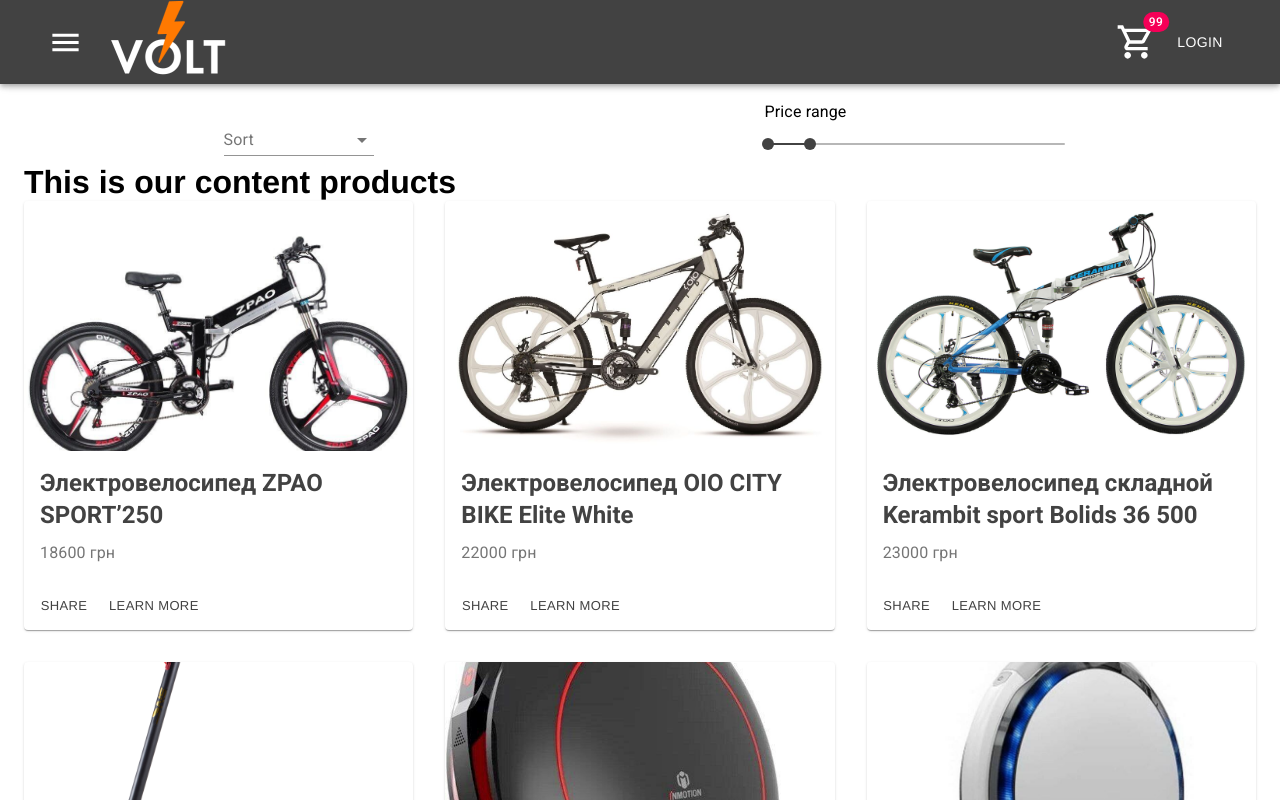
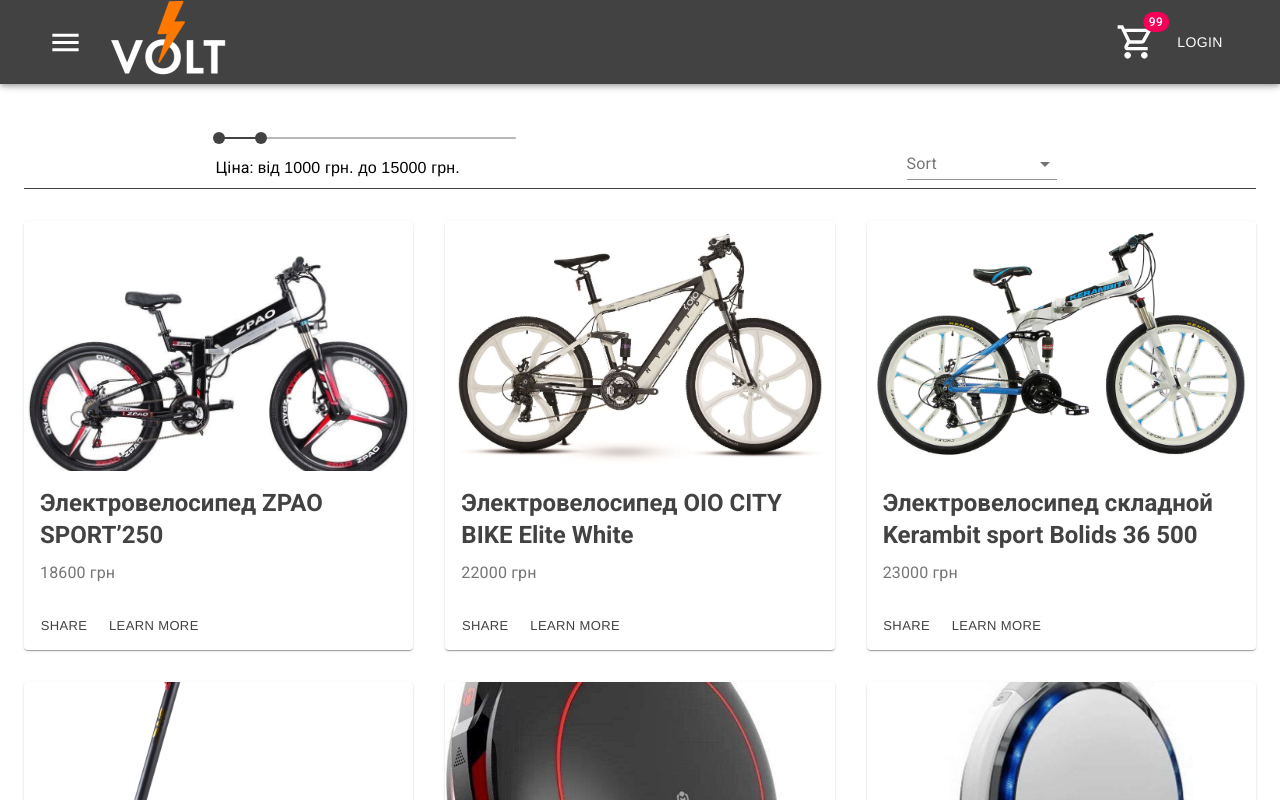
Before and after one commit to Sv-Shok/ReactStoreWithMaterialUI, a React (Create React App) app: page /products in a window 1280 px wide. Shown: the top 800 px of the page. Built offline with nearby package versions, Linux system fonts and the light colour scheme.

Commit message:
correctFilterStyle

```diff
--- a/src/components/Products/Products.jsx
+++ b/src/components/Products/Products.jsx
@@ -7,16 +7,24 @@
 import FilterOptions from "./ProductsFilter/FilterOptions";
 import FilterPrice from "./ProductsFilter/FilterPrice";
 
-const useStyles = makeStyles({
+
+const useStyles = makeStyles((theme)=>({
     itemAlign:{
         alignItems: 'center'
     },
     containerFilter:{
         display: "flex",
         justifyContent: 'space-around',
-        paddingTop: '1rem'
+        paddingTop: '2.5rem',
+        borderBottom: `1px solid ${theme.palette.primary.main}`,
+        marginBottom: '2rem'
     },
-});
+    '@media screen and (max-width:768px)': {
+        containerFilter:{
+            flexDirection:' column',
+        }
+    }
+}));
 
 const Products = ()=> {
     const [stateProducts, setProducts] = useState({
@@ -42,7 +50,6 @@
 
     const filterProductsPrice = (price)=>{
         let [priceMin, priceMax] = price;
-        console.log(price);
         setProducts( {
             products: storeProducts.slice().filter((productItem)=>{
                 return productItem.price > priceMin && productItem.price < priceMax
@@ -56,10 +63,9 @@
   return (
       <Container  maxWidth="lg" >
           <div className={classes.containerFilter}>
-            <FilterOptions sortProducts={sortProducts} />
-            <FilterPrice filterProductsPrice={filterProductsPrice}/>
+              <FilterPrice filterProductsPrice={filterProductsPrice}/>
+              <FilterOptions sortProducts={sortProducts} />
           </div>
-          <h1>This is our content products</h1>
           <Grid container spacing={4}>
               {stateProducts.products.map((card)=>{
                   return (
--- a/src/components/Products/ProductsFilter/FilterPrice.jsx
+++ b/src/components/Products/ProductsFilter/FilterPrice.jsx
@@ -16,7 +16,7 @@
 export default function FilterPrice({filterProductsPrice}) {
     const classes = useStyles();
     const [value, setValue] = React.useState([1000, 15000]);
-
+    const [maxPrice, MinPrice] = value;
     const handleChange = (event, newValue) => {
         setValue(newValue);
         filterProductsPrice(newValue);
@@ -24,9 +24,6 @@
 
     return (
         <div className={classes.root}>
-            <Typography id="range-slider" gutterBottom>
-                Price range
-            </Typography>
             <Slider
                 value={value}
                 onChange={handleChange}
@@ -35,6 +32,9 @@
                 getAriaValueText={valuetext}
                 max={100000}
             />
+            <Typography id="range-slider" gutterBottom>
+                Ціна: <span> від {maxPrice} грн. до {MinPrice} грн.</span>
+            </Typography>
         </div>
     );
 }
```
